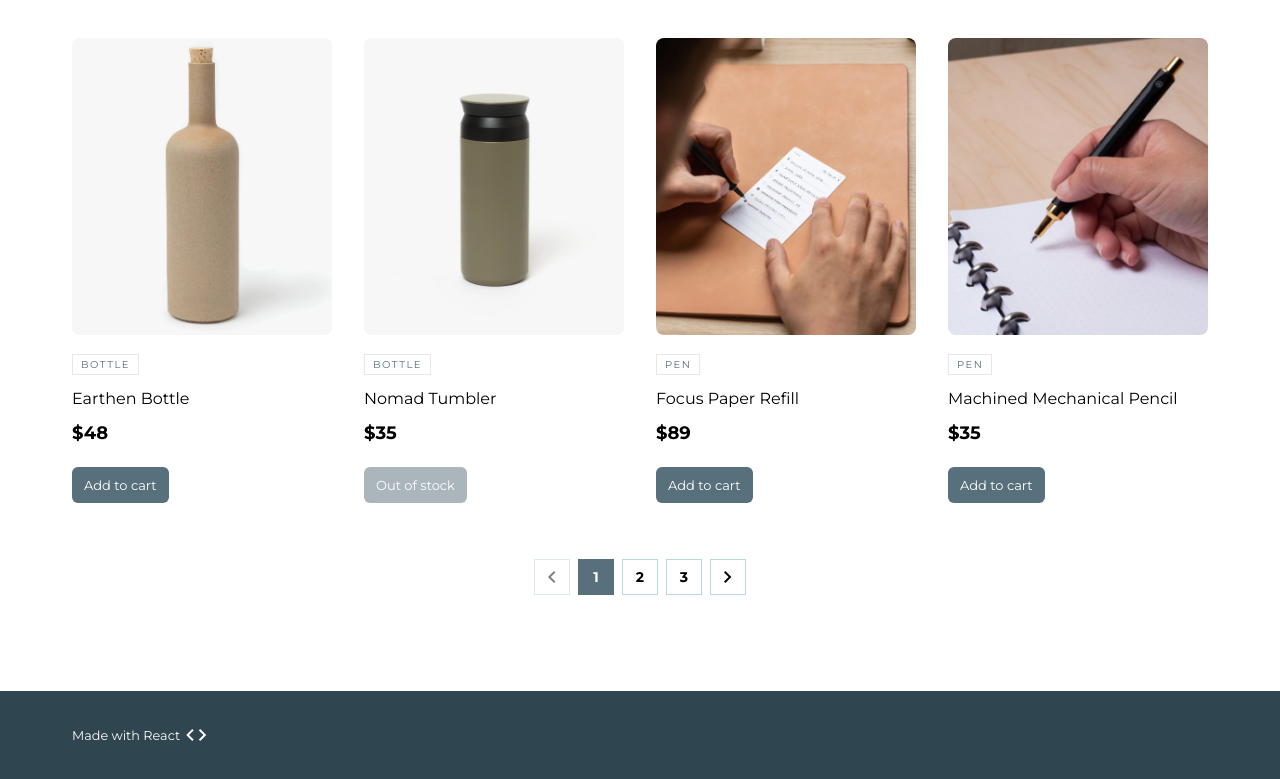
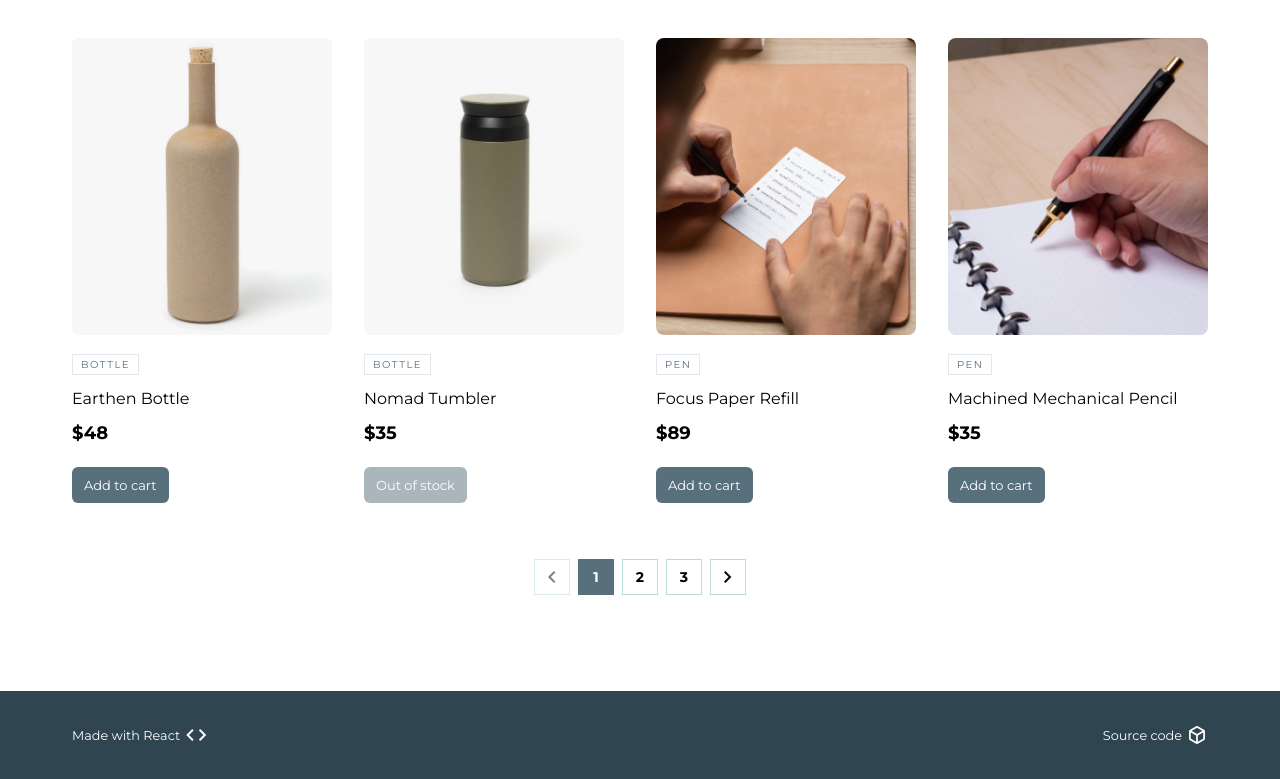
Before and after one commit to Rostyk27/react-shop, a React (Create React App) app: page / in a window 1280 px wide. Shown: the part 330-1109 px from the top of the page. Built offline with nearby package versions, Linux system fonts and the light colour scheme.

Commit message:
source code URL

```diff
--- a/src/components/Footer.tsx
+++ b/src/components/Footer.tsx
@@ -1,11 +1,25 @@
 export default function Footer() {
   return (
     <footer className="bg-color-secondary py-8">
-      <div className="container">
+      <div className="container flex items-center justify-between">
         <small className="flex items-center text-white">
           Made with React
           <span className="material-symbols-outlined ml-1">code</span>
         </small>
+
+        <a
+          href="https://github.com/Rostyk27/react-shop/"
+          target="_blank"
+          rel="noopener noreferrer"
+          className="text-white hover:shadow-[0_2px_0_0_rgba(255,255,255,1)]"
+        >
+          <small className="flex items-center">
+            Source code
+            <span className="material-symbols-outlined ml-1 text-[22px]">
+              deployed_code
+            </span>
+          </small>
+        </a>
       </div>
     </footer>
   );
```
Also changed, not shown: 1 other file (tests, documents, lock files or other folders).
